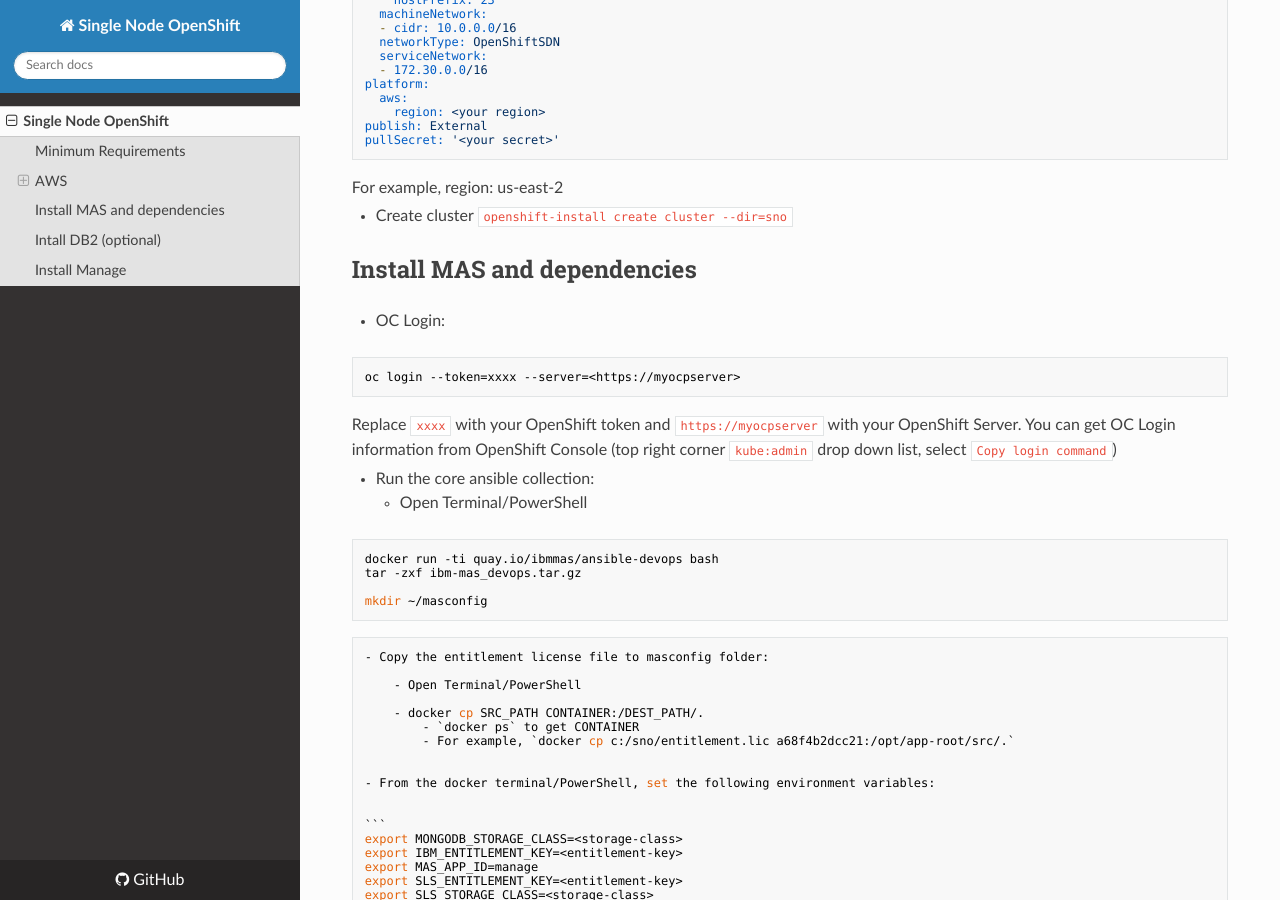
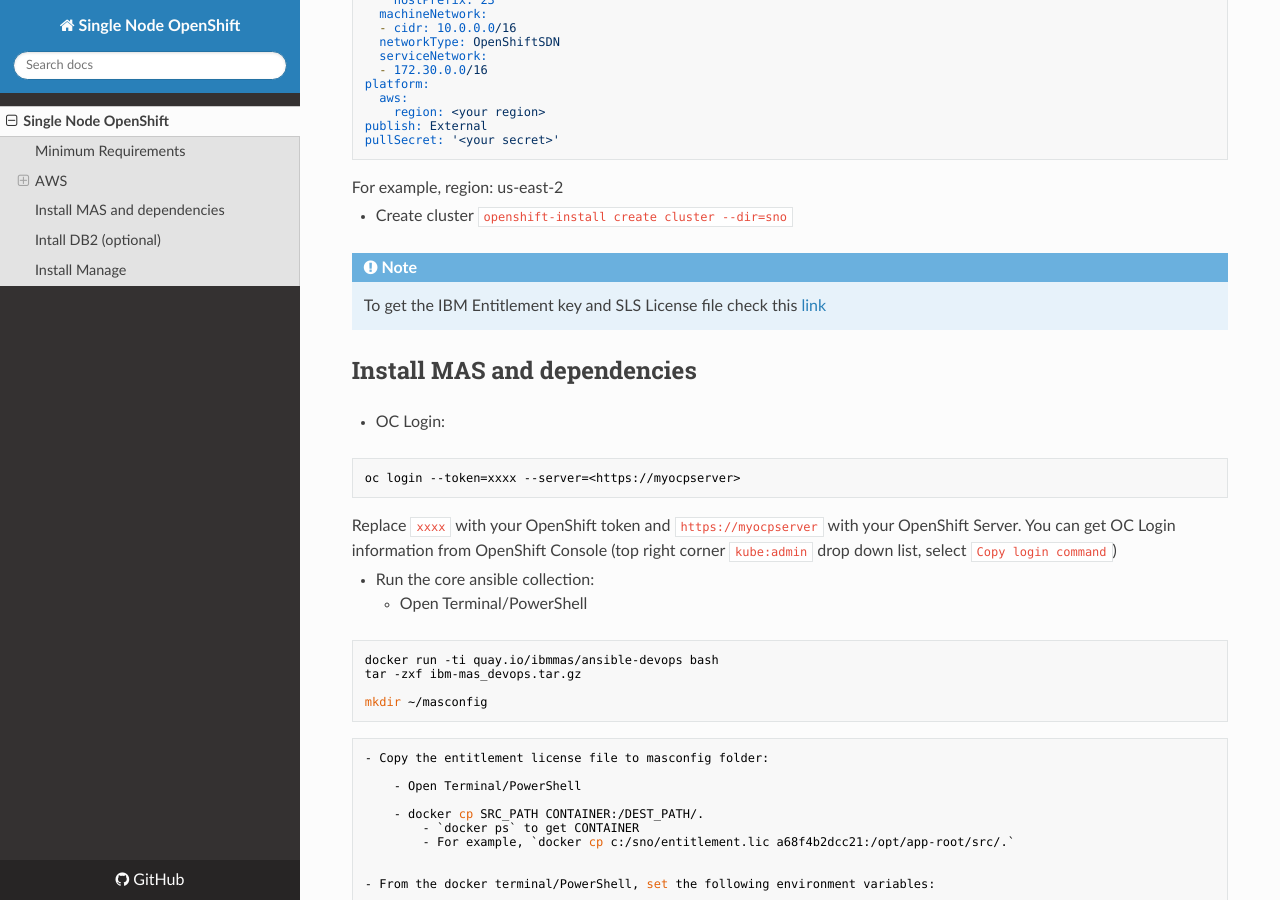
Before and after one commit to ibm-mas-manage/sno, an MkDocs documentation site: the page built from docs/index.md, in a window 1280 px wide and 900 px high, scrolled down 969 px. Built offline with MkDocs 1.6.1, drawn with Linux system fonts in a browser that asks for light colours; nearby versions of some CDN libraries.

Commit message:
update sno install

````diff
--- a/docs/index.md
+++ b/docs/index.md
@@ -55,6 +55,9 @@
 - Create cluster
 `openshift-install create cluster --dir=sno`
 
+!!! note
+    To get the IBM Entitlement key and SLS License file check this [link](https://ibm-mas.github.io/ansible-devops/playbooks/oneclick-core/#preparation)
+
 
 ## Install MAS and dependencies
 
@@ -76,6 +79,7 @@
 
 mkdir ~/masconfig
 ```
+
 
 	- Copy the entitlement license file to masconfig folder:
 
````
